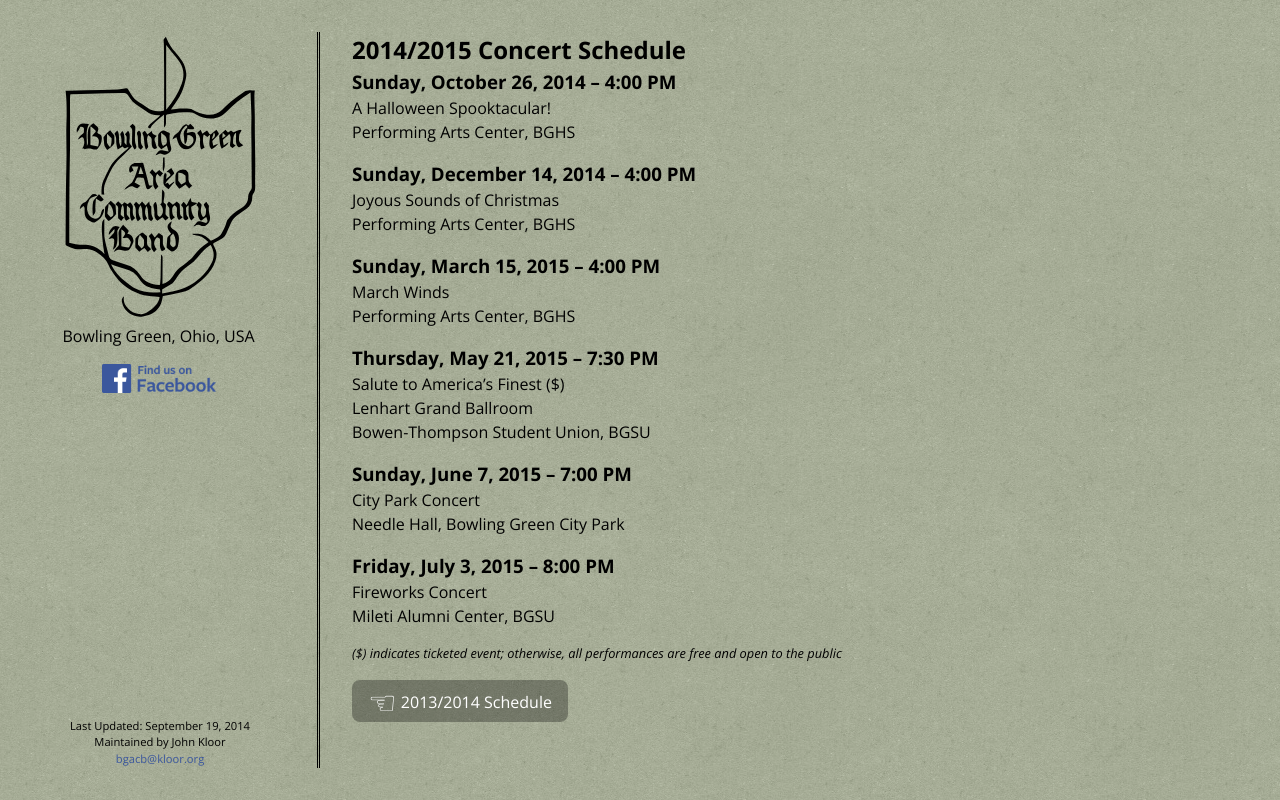
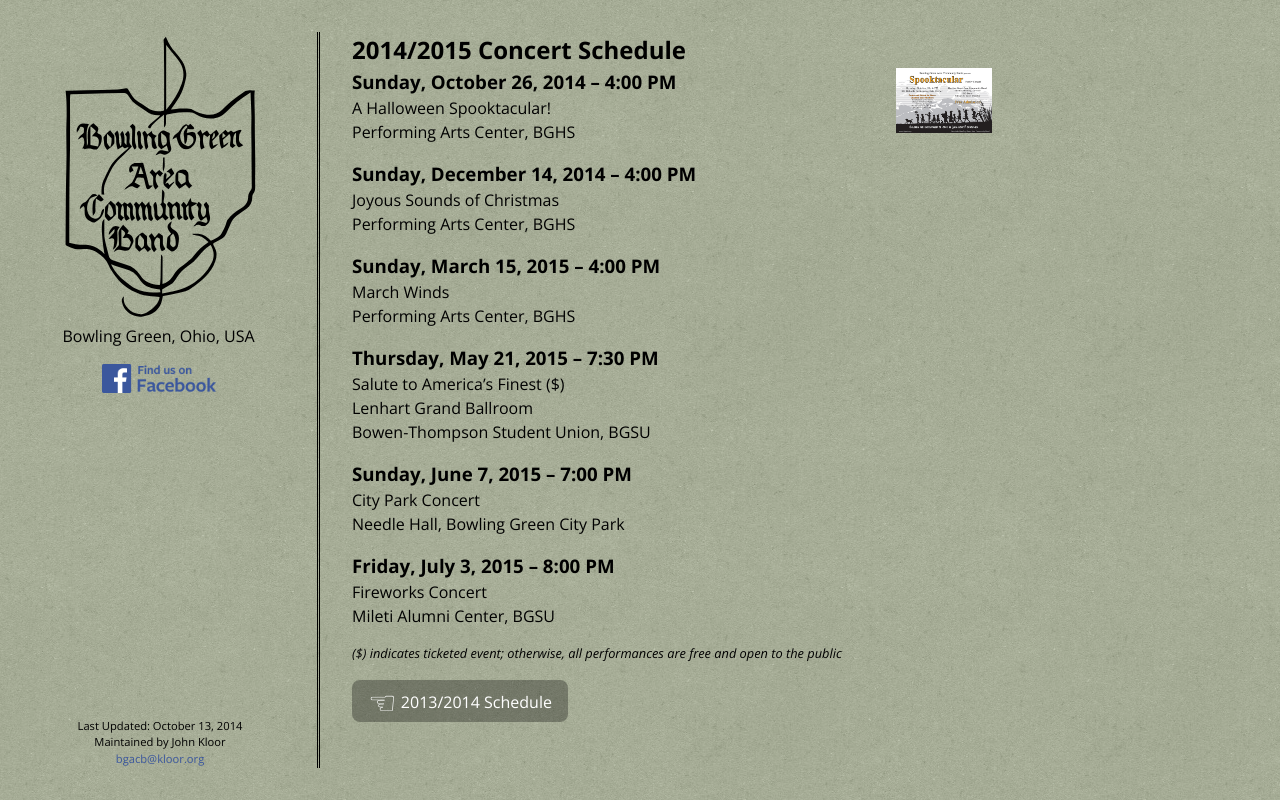
Before and after one commit to bgacb/bgacb.github.io, a plain HTML site: page schedule.html in a window 1280 px wide. Drawn offline with nearby package versions, Linux system fonts and the light colour scheme.

Commit message:
Add flyer for Oct. 2014 event.

```diff
--- a/schedule.html
+++ b/schedule.html
@@ -32,7 +32,8 @@
             <h2>2014/2015 Concert Schedule</h2>
             <div class="event">
                 <h3><time datetime="2014-10-26T16:00-04:00"><span class="first">Sunday, October 26, 2014</span> 4:00&nbsp;PM</time></h3>
-                <p class="desc">A Halloween Spooktacular!<br>Performing Arts Center, BGHS</p>
+                <p class="desc">A Halloween Spooktacular!<br>Performing Arts Center, BGHS
+                    <a href="flyer-2014-10-26.pdf" class="flyer"><img src="flyer-2014-10-26.jpg"></a></p>
             </div>
 
             <div class="event">
@@ -67,7 +68,7 @@
             <p><a href="schedule-2013-2014.html" class="button"><span class="index">&#x261C;</span> 2013/2014 Schedule</a></p>
         </main>
         <footer>
-            Last Updated: September 19, 2014<br>
+            Last Updated: October 13, 2014<br>
             Maintained by John Kloor<br>
             <a href="mailto:bgacb@kloor.org">bgacb@kloor.org</a>
         </footer>
```
Also changed, not shown: flyer-2014-10-26.jpg (added), 1 other file.
